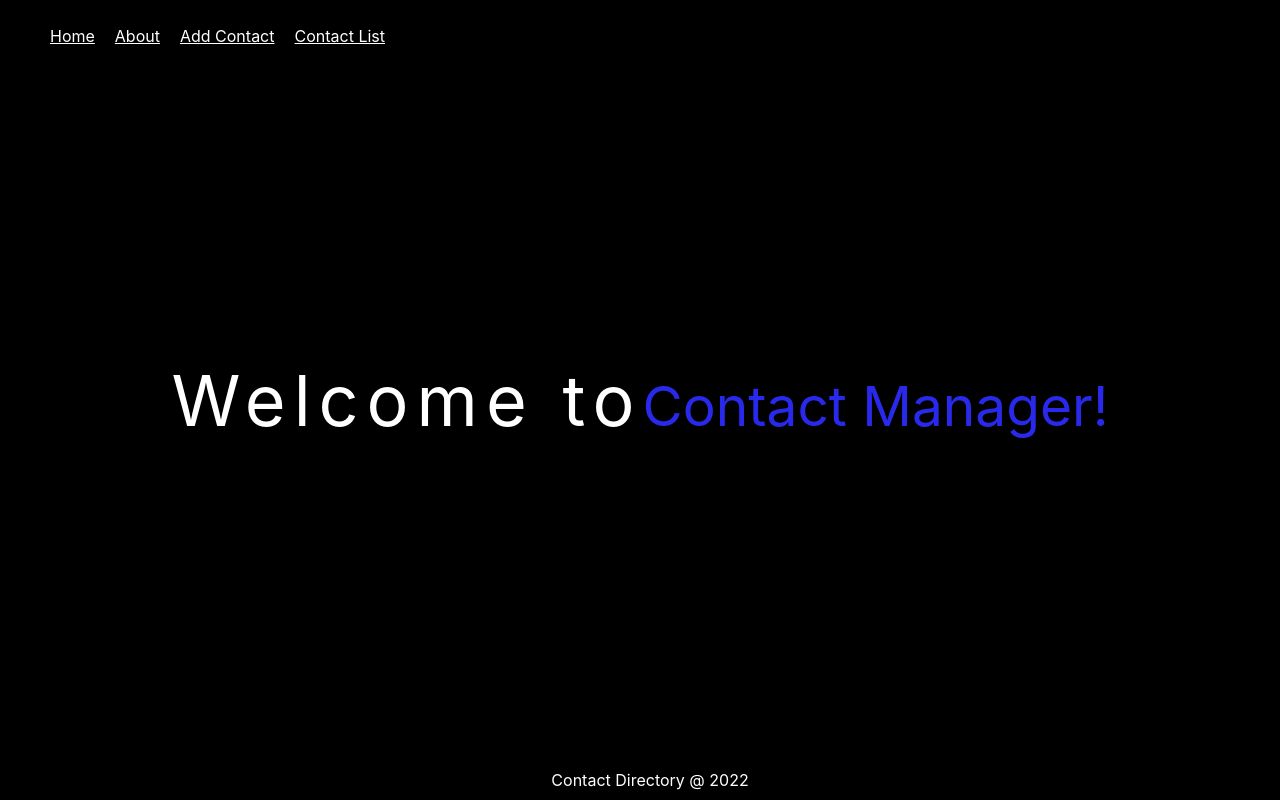
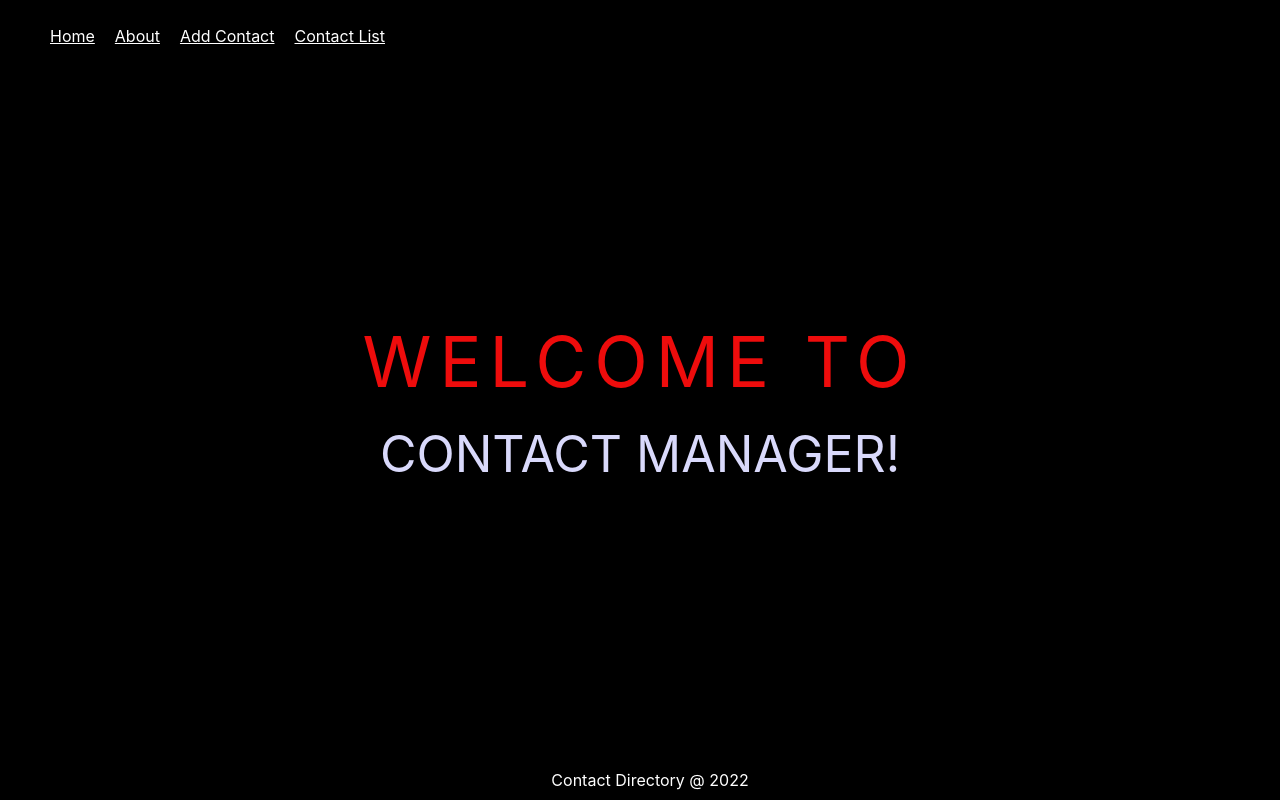
Before and after one commit to littlephillips/Contact-Web-Application, a React (Create React App) app: page / in a window 1280 px wide. Built offline with nearby package versions, Linux system fonts and the light colour scheme.

Commit message:
Edited the Home component styling

```diff
--- a/src/css/style.css
+++ b/src/css/style.css
@@ -18,8 +18,13 @@ body {
 	left: 50%;
 	transform: translate(-50%, -50%);
 	width: 100%;
+}
 
+.styledheader span{
+	text-transform: uppercase;
+	display: block;
 }
+
 
 .styledspan{
 	font-size: 70px;
@@ -27,14 +32,58 @@ font-weight: 900px;
 	letter-spacing: 8px;
 	margin-bottom: 20px;
 	position: relative;
-color: #ffffff;
+	animation: text 5s 1;
+  color: #ee0c0c;
 }
 
 .styledmain{
-  font-size: 55px;
+  font-size: 50px;
   font-weight: 400px;
-  color: rgb(41, 41, 236);
+  color: #ffffff;
+  animation: rotar 10s ;
 }
+
+@keyframes text {
+
+  0%{
+    color: #ffffff;
+    margin-bottom: -20px;
+  }
+
+    {
+      30%{
+      letter-spacing: 25px;
+      margin-bottom: -40px;
+    }
+    85%{
+      letter-spacing: 8px;
+      margin-bottom: -40px;
+    }
+  }
+}
+
+@keyframes rotar{
+	0%{
+		color: rgb(7, 7, 231);
+		margin-bottom: -20px;
+	}
+	{
+		30%{
+			letter-spacing: 25px;
+			margin-bottom: -40px;
+
+		}
+		85%{
+			letter-spacing: 8px;
+			margin-bottom: -40px;
+
+		}
+
+	}
+}
+
+
+
 
   /* About Page */
   .container {
```
Lines whose indentation alone changed are shown as unchanged.
